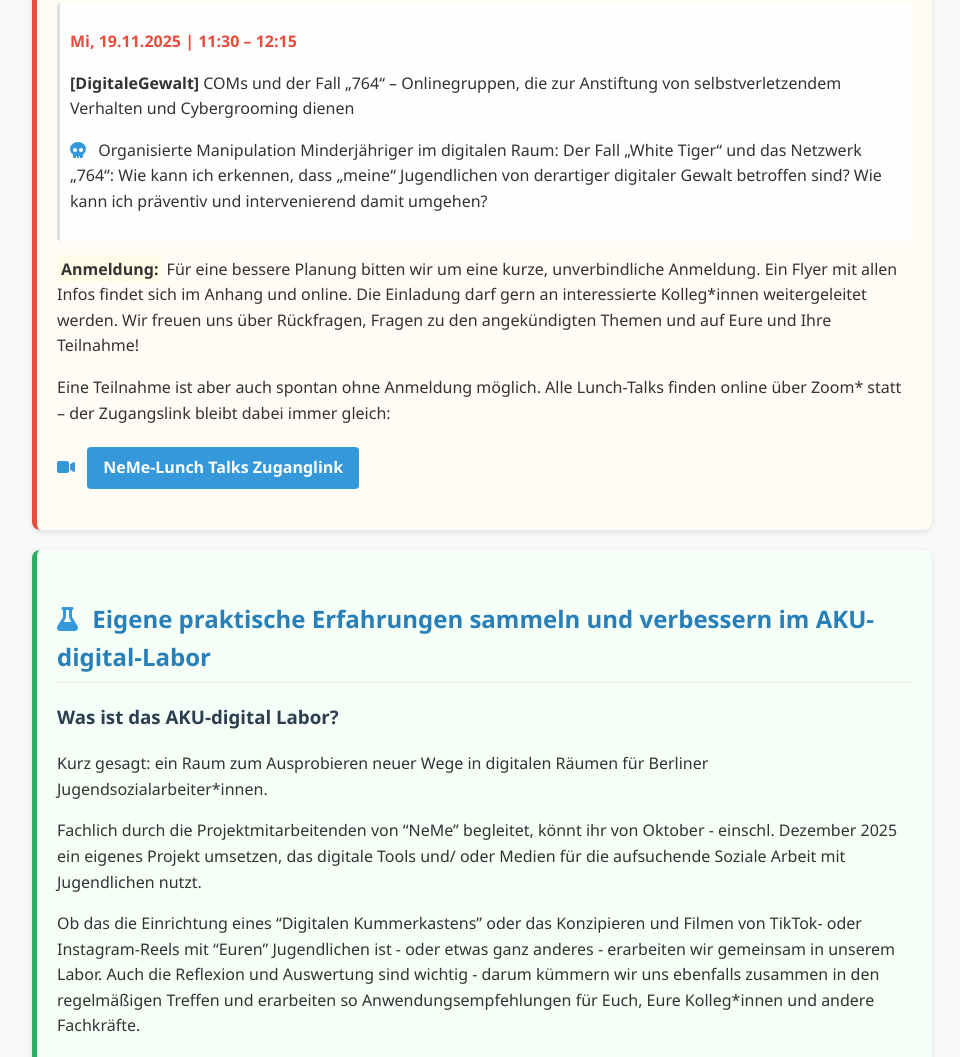
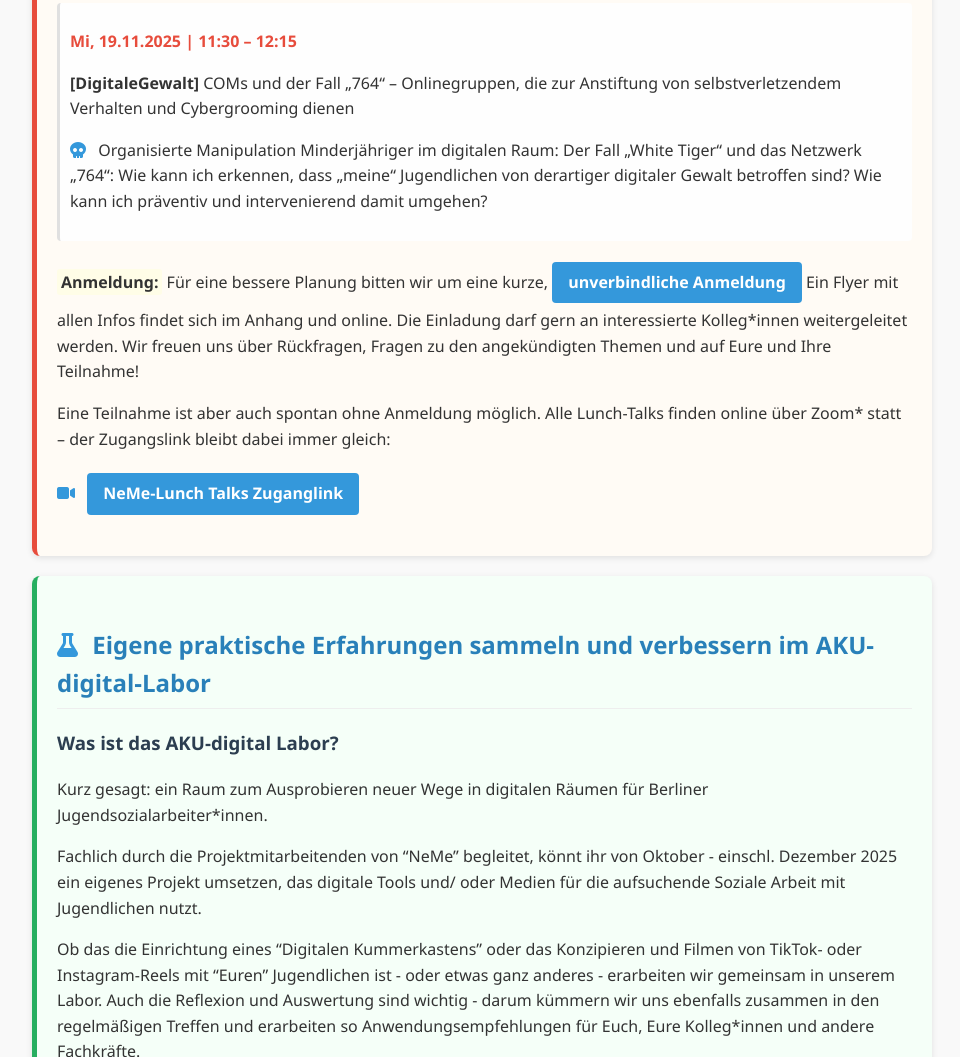
Before and after one commit to FachstelleNeMe/Info-Mail, a plain HTML site: page index.html in a window 1280 px wide. Shown: the part 3028-4085 px from the top of the page, without its empty margins (158-1118 px from the left). Drawn offline with Linux system fonts and the light colour scheme.

Commit message:
Update index.html

```diff
--- a/index.html
+++ b/index.html
@@ -188,7 +188,7 @@
       <p><i class="fas fa-skull icon"></i> Organisierte Manipulation Minderjähriger im digitalen Raum: Der Fall „White Tiger“ und das Netzwerk „764“: Wie kann ich erkennen, dass „meine“ Jugendlichen von derartiger digitaler Gewalt betroffen sind? Wie kann ich präventiv und intervenierend damit umgehen?</p>
     </div>
 
-    <p><span class="highlight">Anmeldung:</span> Für eine bessere Planung bitten wir um eine kurze, unverbindliche Anmeldung. Ein Flyer mit allen Infos findet sich im Anhang und online. Die Einladung darf gern an interessierte Kolleg*innen weitergeleitet werden. Wir freuen uns über Rückfragen, Fragen zu den angekündigten Themen und auf Eure und Ihre Teilnahme!</p>
+    <p><span class="highlight">Anmeldung:</span> Für eine bessere Planung bitten wir um eine kurze, <a href="https://forms.cloud.microsoft/e/ac41fn53Ek1" class="btn">unverbindliche Anmeldung</a> Ein Flyer mit allen Infos findet sich im Anhang und online. Die Einladung darf gern an interessierte Kolleg*innen weitergeleitet werden. Wir freuen uns über Rückfragen, Fragen zu den angekündigten Themen und auf Eure und Ihre Teilnahme!</p>
     <p>Eine Teilnahme ist aber auch spontan ohne Anmeldung möglich. Alle Lunch-Talks finden online über Zoom* statt – der Zugangslink bleibt dabei immer gleich:</p>
     <p>
       <i class="fas fa-video icon"></i>
```
